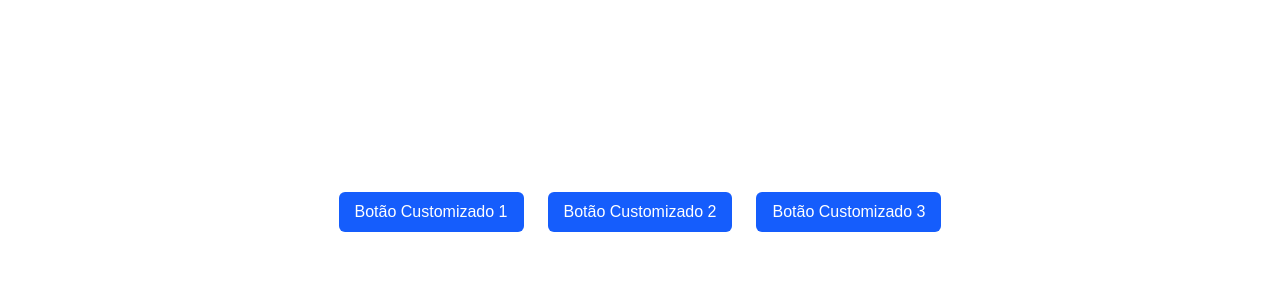
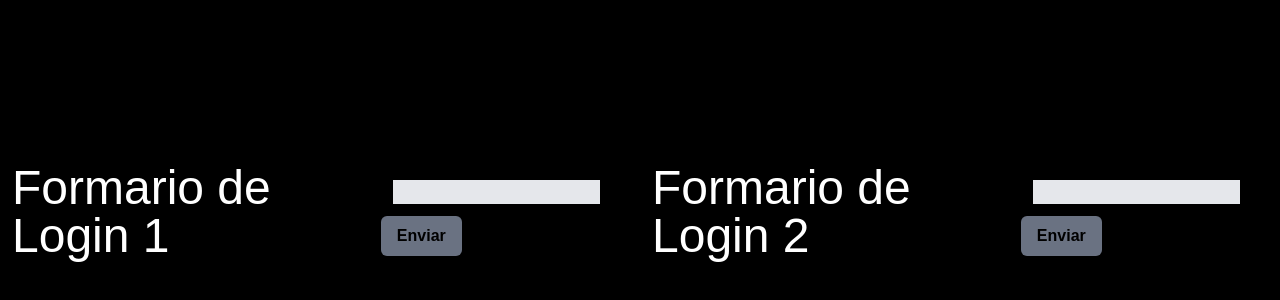
Before and after one commit to Wiillboss/react, a Next.js app in the folder react_primeiro_projeto/: page /estados_eventos in a window 1280 px wide. Shown: the part 188-488 px from the top of the page. Built offline with nearby package versions, Linux system fonts and the light colour scheme.

Commit message:
formulario

```diff
--- a/react_primeiro_projeto/app/estados_eventos/page.tsx
+++ b/react_primeiro_projeto/app/estados_eventos/page.tsx
@@ -80,6 +80,39 @@ const Page_Botao_Customizado = () => {
     );
 }
 
+const Page_formulario = () => {
+
+    const handle_Form_Submit = (event: React.FormEvent<HTMLFormElement>) => {
+        event.preventDefault(); //evita que a página seja recarregada ao enviar o formulário
+        alert("Formulário 1 enviado !");
+    }
+
+    return (
+        <div className="w-screen h-screen flex justify-center items-center bg-black">
+
+            <h1 className="text-5xl mb-3 m-3 text-white">Formario de Login 1</h1>
+            <form onSubmit={handle_Form_Submit} action="">
+                <input type="text" className="bg-gray-200 m-3" />
+                <input type="submit" value="Enviar"
+                    className="px-4 py-2 bg-gray-500 text-black font-bold rounded-md hover:bg-gray-700" />
+            </form>
+
+            <h1 className="text-5xl mb-3 m-3 text-white">Formario de Login 2</h1>
+            <form onSubmit={(e) => {
+                e.preventDefault();
+                alert("Formulário 2 enviado !");
+            }} action="">
+                <input type="text" className="bg-gray-200 m-3" />
+                <input type="submit" value="Enviar"
+                    className="px-4 py-2 bg-gray-500 text-black font-bold rounded-md hover:bg-gray-700" />
+            </form>
+
+        </div>
+    );
+}
+
+
 //export default Page_estados_eventos_click;
 //export default Page_avisar;
-export default Page_Botao_Customizado;
+//export default Page_Botao_Customizado;
+export default Page_formulario;
```
